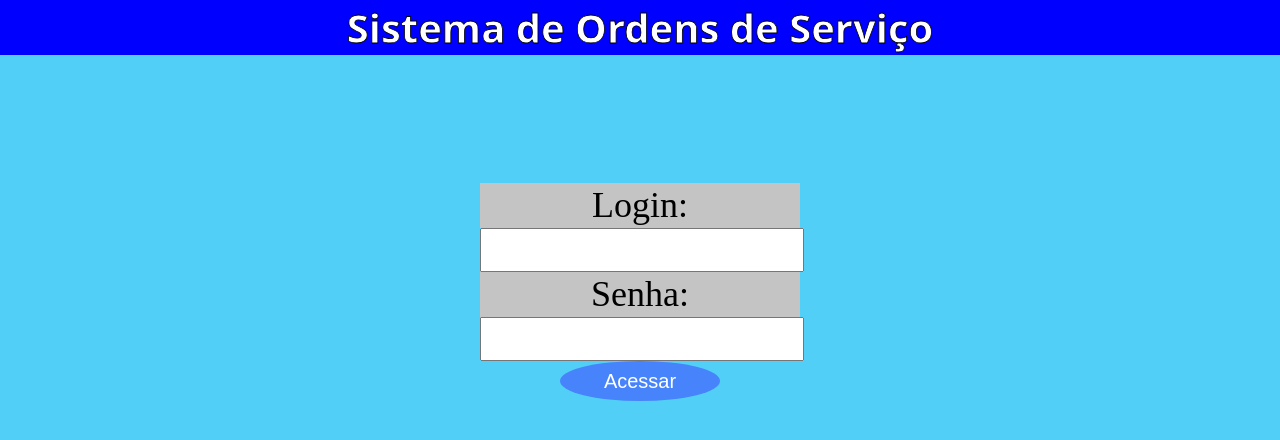
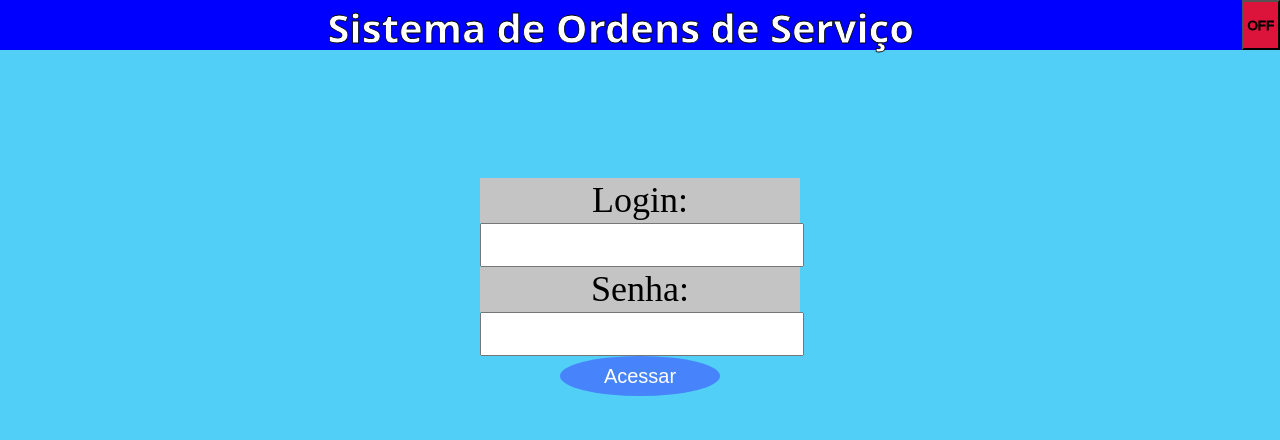
Before and after one commit to r-leafar/pi2-vue, a Vue app: page / in a window 1280 px wide. Shown: the top 440 px of the page. Built offline with nearby package versions, Linux system fonts and the light colour scheme.

Commit message:
adicionado toggle button

```diff
--- a/src/components/Navbar.vue
+++ b/src/components/Navbar.vue
@@ -1,16 +1,29 @@
 <template>
   <div class="header">
     Sistema de Ordens de Serviço
+    <button :class="[isActive ? 'btn-green' : 'btn-red']" @click="toggle">
+      {{ isActive ? "ON" : "OFF" }}
+    </button>
   </div>
 </template>
 <script>
 export default {
-    name:"Navbar"
-}
+  name: "Navbar",
+  data() {
+    return {
+      isActive: false,
+    };
+  },
+  methods: {
+    toggle(evt) {
+      evt.preventDefault();
+      this.isActive = !this.isActive;
+    },
+  },
+};
 </script>
 <style scoped>
-    .header{
-
+.header {
   background-color: blue;
   font-size: 40px;
   text-align: center;
@@ -18,5 +31,17 @@ export default {
   color: white;
   font-family: sans;
   -webkit-text-stroke: 0.2mm black;
+  height: 50px;
+}
+.btn-green {
+  background-color: #7fff00;
+}
+.btn-red {
+  background-color: #dc143c;
+}
+button {
+  float: right;
+  height: 100%;
+  width: 3%;
 }
 </style>
```
Lines whose indentation alone changed are shown as unchanged.
